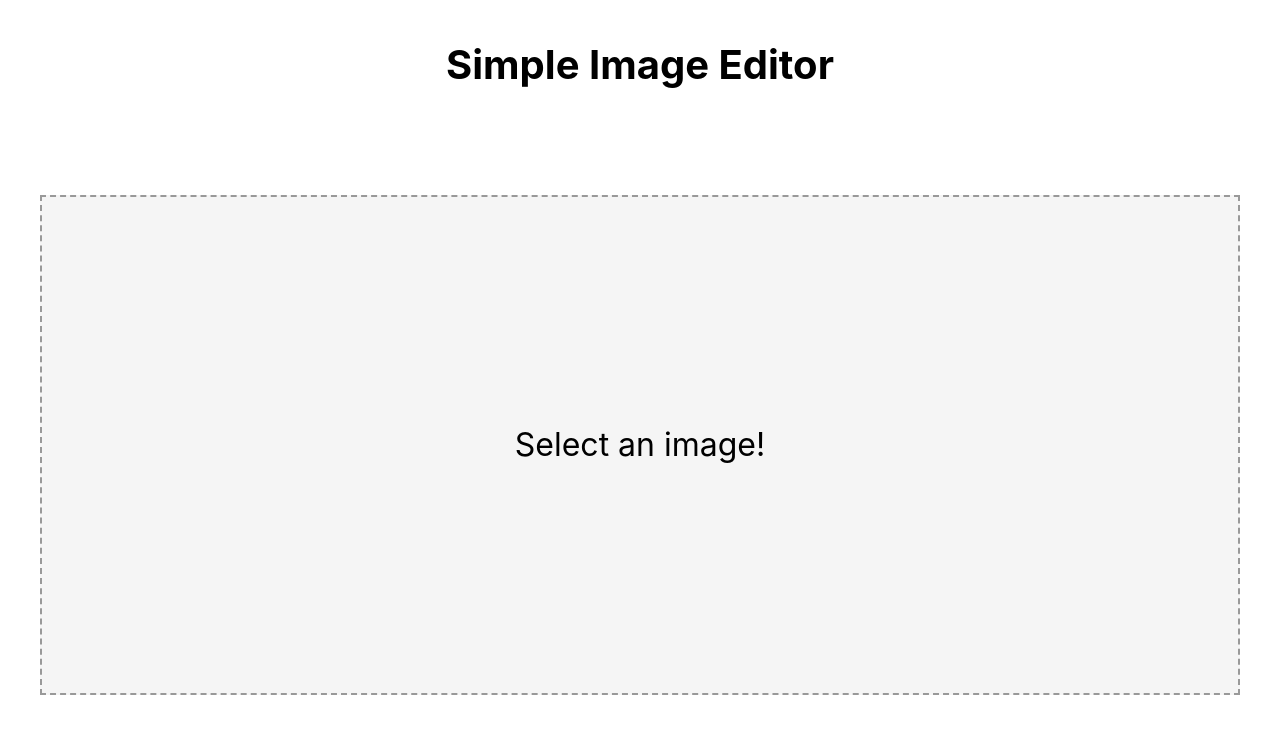
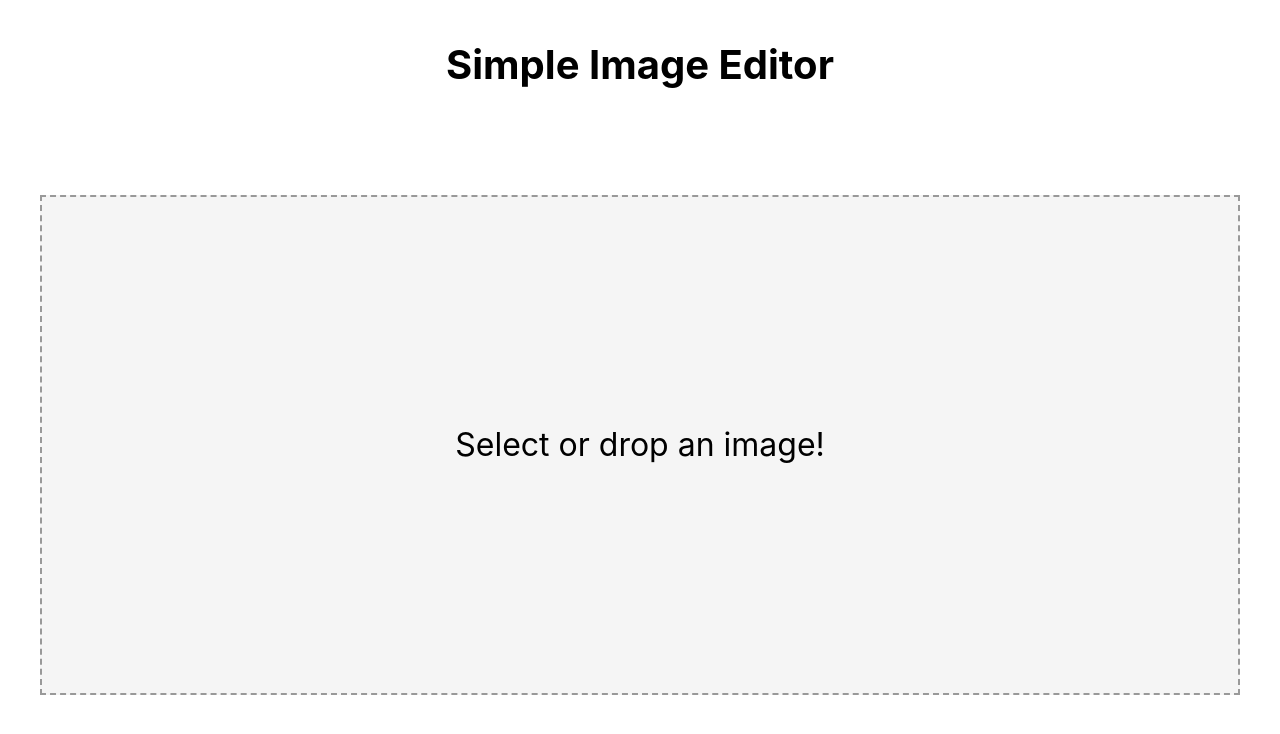
Before and after one commit to cyasam/react-image-editor, a React (Create React App) app: page / in a window 1280 px wide. Shown: the top 734 px of the page. Built offline with nearby package versions, Linux system fonts and the light colour scheme.

Commit message:
Text changed.

```diff
--- a/src/components/ImagePlaceholder.js
+++ b/src/components/ImagePlaceholder.js
@@ -41,8 +41,8 @@ function ImagePlaceholder({ handleAddImage }) {
       }}
     >
       <div className="text">
-        {!draggedOver && <p>Select an image!</p>}
-        {draggedOver && <p>Dropped the image!</p>}
+        {!draggedOver && <p>Select or drop an image!</p>}
+        {draggedOver && <p>Dropping the image!</p>}
 
         {inputStatus === false && (
           <p className="error">File size is too big. (Max {maxFileSize} KB)</p>
```
